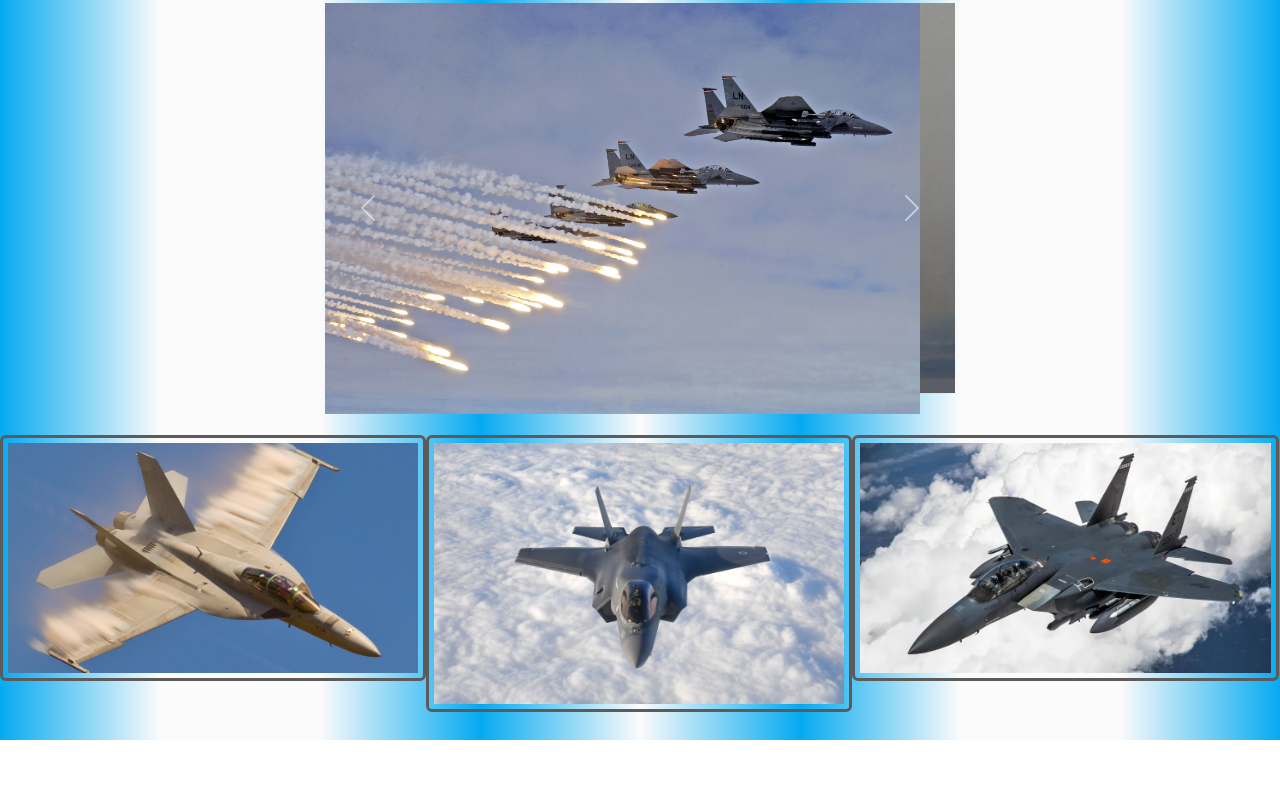
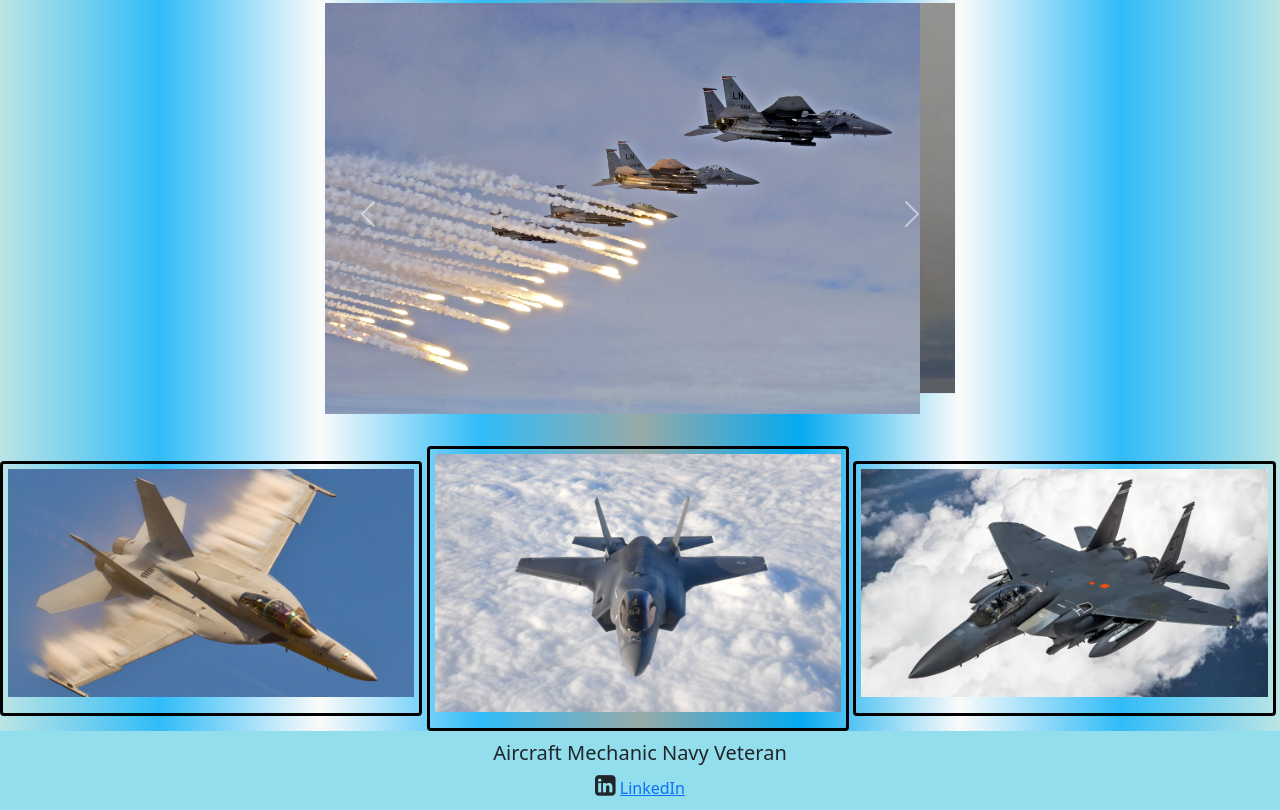
Before and after one commit to gfitzsicat/mvp-project, a website: page public/index.html in a window 1280 px wide. Shown: the part 60-870 px from the top of the page. Before the commit the page ends 800 px from the top, so only its background shows below. Drawn offline with nearby package versions, Linux system fonts and the light colour scheme.

Commit message:
almost there

```diff
--- a/public/app.css
+++ b/public/app.css
@@ -1,21 +1,42 @@
-#container, .header, body{
+.header, body{
     background-size: cover;
-    background: linear-gradient(0.25turn, #05aaf0, #fbfbfb, #fbfbfb, #05aaf0, #fbfbfb, #05aaf0, #fbfbfb,#fbfbfb, #05aaf0);
+     background: linear-gradient(0.25turn, #bbe5e5, #30bcf8, #fbfbfb, #30bcf8, #97aaa8, #05aaf0, #fbfbfb,#30bcf8, #bbe5e5);
+ }
+body{
+    position: absolute;
+    min-height: 100vh;
+    width: 100%;
+    margin: 0;
+    overflow-x: hidden;
+    background-size: cover;
+    background-position: top;
+    background-repeat: no-repeat;
+    background-attachment: fixed;
+}
+.page-container {
+    display: flex;
+    min-height: 100vh;
+    flex-direction: column;
+}
+main {
+    margin: auto;
 }
 #f18, #f35, #f15 {
-    border: 3px solid #5c5a5a;
+    border: 3px solid #000000;
     border-radius: 4px;
     padding: 5px;
-    width: 33.3%;
-    height: 45%;
+    width: 33%;
+    height: 40%;
     /* margin-left: 20px; */
     /* margin-top: auto; */
     margin: auto;
+    padding-bottom: 1rem;
 }
 #container {
     margin-left: auto;
     margin-right: auto;
     width: 100%;
+    border-radius: 30px;
 }
 #carouselExampleAutoplaying {
     padding: 5px;
@@ -27,7 +48,7 @@
     width: 50%;
     height: 30%;
     margin-bottom: 1em;
-
+    padding-bottom: 1rem;
 }
 #post {
     border: 3px solid rgb(3, 3, 9);
@@ -41,6 +62,7 @@
     width: 50%;
     margin-top: 1%;
 }
+
 #postHeader, #patchHeader {
     margin: auto;
     width: 50%;
@@ -67,3 +89,20 @@
     border-bottom: 5em;
     border-top: 1em;
 }
+.aircraftDiv {
+    padding-bottom: 1rem;
+    text-align: center;
+}
+
+footer {
+    /* position: fixed; */
+    justify-content: end;
+    left: 0;
+    bottom: 0;
+    width: 100%;
+    text-align: center;
+    padding: 10px;
+    background-color: rgb(146, 222, 237);
+    margin-bottom: 0;
+    margin-top: auto;
+ }
--- a/public/app.js
+++ b/public/app.js
@@ -12,18 +12,22 @@ let getAircrafts = () => {
     aircrafts.innerHTML = '';
     carouselExampleAutoplaying.innerHTML = '';
 
+
     fetch("/api/aircraft")
     .then((res) => res.json())
     .then((data) => {
         console.log(data);
         for (let aircraft of data) {
             const div = document.createElement("div");
+            div.className = 'aircraftDiv'
             const img = document.createElement('img'); // Create the image element
             img.src = aircraft.image; // Set the source attribute to the image URL
             img.className = 'ac-img'; // Set the class attribute to apply CSS styling
-            img.style.width = '30%';
+            img.style.width = '50%';
             img.style.height = '20%';
             img.style.margin = 'auto';
+            img.style.border = 'dashed';
+
             div.appendChild(img); // Append the image element to the div
 
 
@@ -56,7 +60,7 @@ searchBtn.addEventListener("click", (event) => {
     container.innerHTML = '';
 
     let aircraftName = searchInp.value;
-    if(aircraftName === "") {
+    if(aircraftName === "" || !aircraftName) {
         const div = document.createElement("div");
         div.innerText = ('No search results found')
         aircrafts.append(div)
--- a/public/index.html
+++ b/public/index.html
@@ -8,8 +8,18 @@
     <link rel="stylesheet" href="app.css">
     <link href="https://cdn.jsdelivr.net/npm/bootstrap@5.3.0-alpha3/dist/css/bootstrap.min.css" rel="stylesheet" integrity="sha384-KK94CHFLLe+nY2dmCWGMq91rCGa5gtU4mk92HdvYe+M/SXH301p5ILy+dN9+nJOZ" crossorigin="anonymous">
     <script src="https://cdn.jsdelivr.net/npm/bootstrap@5.3.0-alpha3/dist/js/bootstrap.bundle.min.js" integrity="sha384-ENjdO4Dr2bkBIFxQpeoTz1HIcje39Wm4jDKdf19U8gI4ddQ3GYNS7NTKfAdVQSZe" crossorigin="anonymous"></script>
+    <link rel="stylesheet" href="https://cdnjs.cloudflare.com/ajax/libs/font-awesome/4.7.0/css/font-awesome.min.css">
+
+    <!--GOOGLE FONTS-->
+    <link rel="preconnect" href="https://fonts.gstatic.com">
+    <link href="https://fonts.googleapis.com/css2?family=Fredoka+One&family=Play&display=swap" rel="stylesheet">
+    <Title>MVP-Project</Title>
+
 </head>
 <body>
+  <div class="page-container">
+
+    <header>
       <!-- bootstrap navbar -->
       <nav class="navbar navbar-expand-lg bg-body-tertiary p-2 text-primary-emphasis bg-info-subtle border border-primary-subtle rounded-3">
           <div class="container-fluid">
@@ -25,42 +35,41 @@
                 </li>
                 <li class="nav-item">
                   <!-- post link dropdown -->
-                <a class="nav-link active" onclick="location.href='post.html'">Post</a>
+                  <a class="nav-link active" onclick="location.href='post.html'" >Post</a>
                 </li>
                 <li class="nav-item">
                   <!-- patch link dropdown -->
                   <a class="nav-link active" onclick="location.href='patch.html'">Patch</a>
                 </li>
-
                 <li class="nav-item dropdown">
                   <a class="nav-link dropdown-toggle" href="#" role="button" data-bs-toggle="dropdown" aria-expanded="false">
                     Delete
                   </a>
                   <ul class="dropdown-menu">
-
                     <!-- deleting an aircraft -->
+                    <li>
                       <input type="text" id="deleteInput" placeholder="Aircraft Name">
                       <button id="delBtn">Delete</button>
-
+                    </li>
                   </ul>
                 </li>
-              <!-- <li class="nav-item">
-                <a class="nav-link disabled">Disabled</a>
-              </li> -->
               </ul>
+
+
+
+
               <form id="searchBar" class="d-flex" role="search">
                 <input class="form-control me-2" id="search" type="search" placeholder="Search" aria-label="Search">
                 <button class="btn btn-outline-success" id="searchBtn" type="submit">Search</button>
               </form>
-
             </div>
           </div>
         </nav>
+    </header>
 
 
-    <div class="header">
 
-
+    <main>
 
       <!-- carousel -->
       <div id="carouselExampleAutoplaying" class="carousel slide" data-bs-ride="carousel">
@@ -89,25 +98,38 @@
           <span class="carousel-control-next-icon" aria-hidden="true"></span>
           <span class="visually-hidden">Next</span>
         </button>
+
+        </div>
+
+        <div class="aircrafts" id="container">
+          <div>
+            <img src="/photos/F-18.jpeg" id="f18" class="img-fluid" alt="F-18 image">
+            <img src="/photos/F-35.jpeg" id="f35" class="img-fluid" alt="F-35 image">
+            <img src="/photos/F-15.jpeg" id="f15" class="img-fluid" alt="F-15 image">
+          </div>
+
       </div>
 
       <!-- container -->
 
-    <div class="aircrafts" id="container">
+
+    </main>
+
+
+  <footer>
+    <div class="footer-container">
+      <h5>Aircraft Mechanic Navy Veteran</h5>
       <div>
-      <img src="/photos/F-18.jpeg" id="f18" class="rounded float-start" alt="F-18 image">
-      <img src="/photos/F-35.jpeg" id="f35" class="rounded float-start" alt="F-35 image">
-      <img src="/photos/F-15.jpeg" id="f15" class="rounded float-start" alt="F-15 image">
+      <i style="font-size:24px" class="fa" href="https://www.linkedin.com/in/fitz-gerald-sicat/">&#xf08c;</i>
+      <a href="https://www.linkedin.com/in/fitz-gerald-sicat/"> LinkedIn
+      </div>
+    </div>
+  </footer>
+
   </div>
 
-    </div>
+
 
 </body>
 
 </html>
-
-
-
-   <!-- search specific aircraft -->
-        <!-- <input type="text" id="search" placeholder="Search an aircraft"/>
-        <button id="searchBtn">Search</button> -->
--- a/server.js
+++ b/server.js
@@ -1,6 +1,8 @@
 import pg from "pg";
 import express from "express";
 import dotenv from 'dotenv';
+
+
 
 dotenv.config();
 
@@ -85,6 +87,10 @@ server.delete("/api/aircraft/delete/:name", (req, res) => {
     })
 });
 
+
+
+
+
 // //          Patch /or Update info of the aircraft to the database
 // server.patch('/api/aircraft/patch', (req, res) => {
 //     const { name, role, call_name, first_flight, status } = req.body;
```
Also changed, not shown: public/patch.html (+1 -1 lines), public/post.html (+8 -4 lines), 3 other files. Lines whose indentation alone changed are shown as unchanged.
